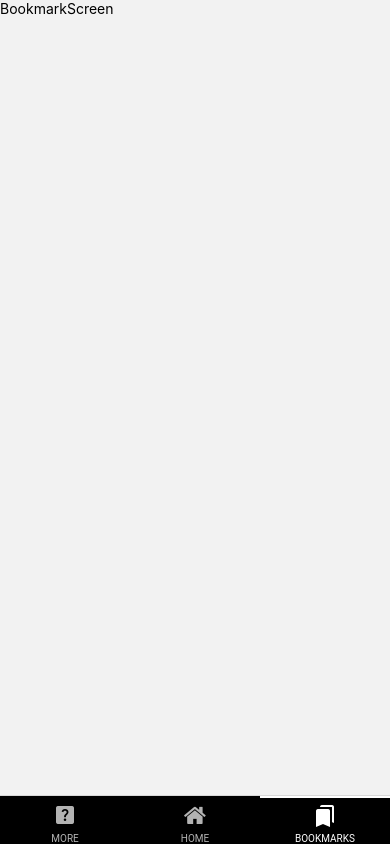
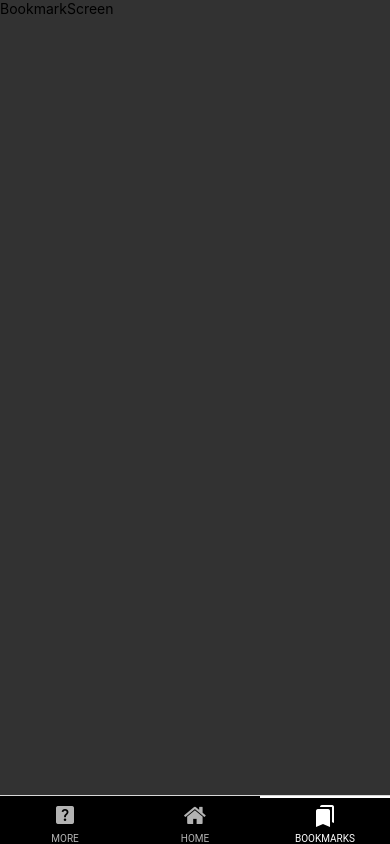
Before and after one commit to OrganizedIsolatedInsect/Field-Point, a React Native app: screen /Bookmarks in a window 390 px wide. Built offline with nearby package versions, Linux system fonts and the light colour scheme.

Commit message:
styles and formatting

```diff
--- a/src/Screens/Bookmark/BookmarkScreen.js
+++ b/src/Screens/Bookmark/BookmarkScreen.js
@@ -1,9 +1,10 @@
+import React from "react";
 import { View, Text } from "react-native";
-import React from "react";
+import styles, { Color } from "../../Shared/styles";
 
 const BookmarkScreen = () => {
   return (
-    <View>
+    <View style={styles.bookmarkScreenFormatting}>
       <Text>BookmarkScreen</Text>
     </View>
   );
--- a/src/Shared/styles.js
+++ b/src/Shared/styles.js
@@ -1,26 +1,37 @@
-import { StyleSheet } from "react-native";
+import { Dimensions, StyleSheet } from "react-native";
+
+const { width, height } = Dimensions.get("window");
 
 export const Color = {
   primaryText: "#ffffff",
   background: "#323232",
-  activeIcon :  "#ffffff",
-  inActiveIcon: '#b3b3b3',
-  headingBackground: '#000000',
-  cardBody: '#464646',
+  activeIcon: "#ffffff",
+  inActiveIcon: "#b3b3b3",
+  headingBackground: "#000000",
+  cardBody: "#464646",
   searchBody: "#ffffff",
-  inFocus: '#419aff',
+  inFocus: "#419aff",
 };
 
 export default StyleSheet.create({
   body: {
     fontFamily: "Roboto",
+    backgroundColor: Color.background,
   },
-  bottomTabIconSize:{
+  bottomTabIconSize: {
     fontSize: 24,
   },
-  bottomTabText:{
+  bottomTabText: {
     fontFamily: "Roboto",
-    fontSize:10,
-  }
+    fontSize: 10,
+  },
 
+  //Bookmark styling
+  bookmarkScreenFormatting: {
+    backgroundColor: Color.background,
+    flex: 1,
+    flexDirection: "column",
+    width: width,
+    height: height,
+  },
 });
```
